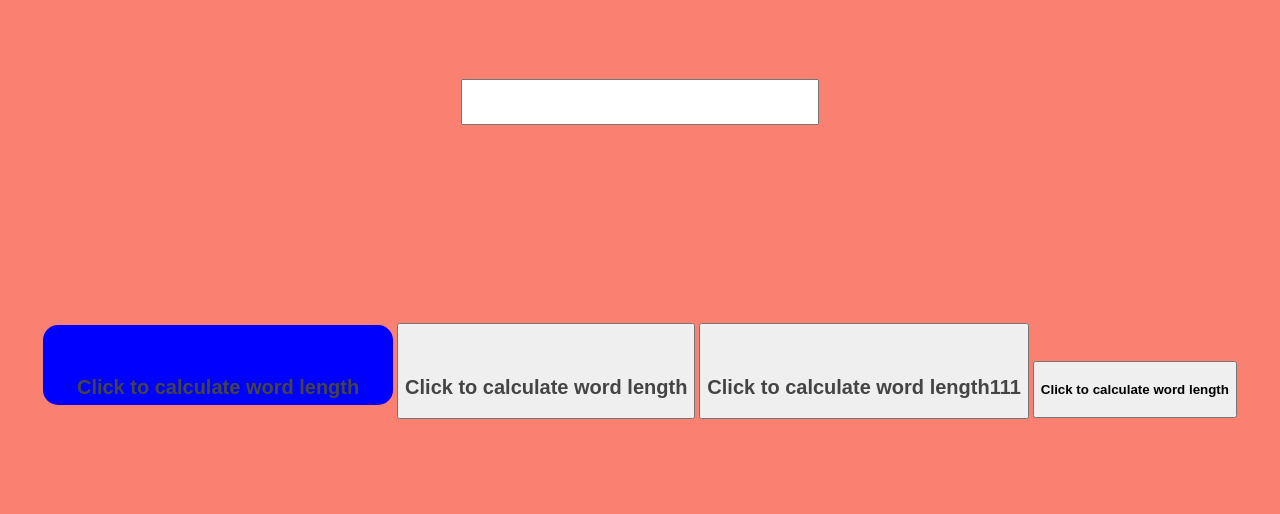
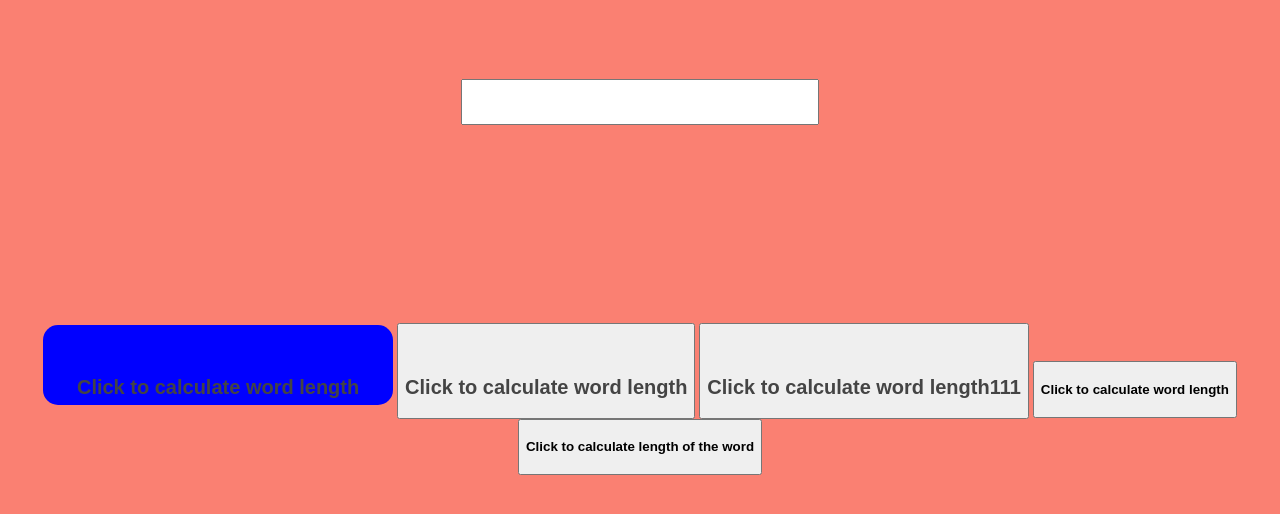
Before and after one commit to miroslavprodyna/Git-training, a plain HTML site: page index.html in a window 1280 px wide. Shown: the part 108-622 px from the top of the page. Drawn offline with Linux system fonts and the light colour scheme.

Commit message:
Added button btn5

```diff
--- a/index.html
+++ b/index.html
@@ -15,6 +15,7 @@
 <button id="btn1"><h2>Click to calculate word length</h2></button>
 <button id="btn2"><h2>Click to calculate word length111</h2></button>
 <button id="btn4"><h4>Click to calculate word length</h4></button>
+<button id="btn5"><h4>Click to calculate length of the word</h4></button>
 <script src="app.js"></script>
 </body>
 </html>
```
